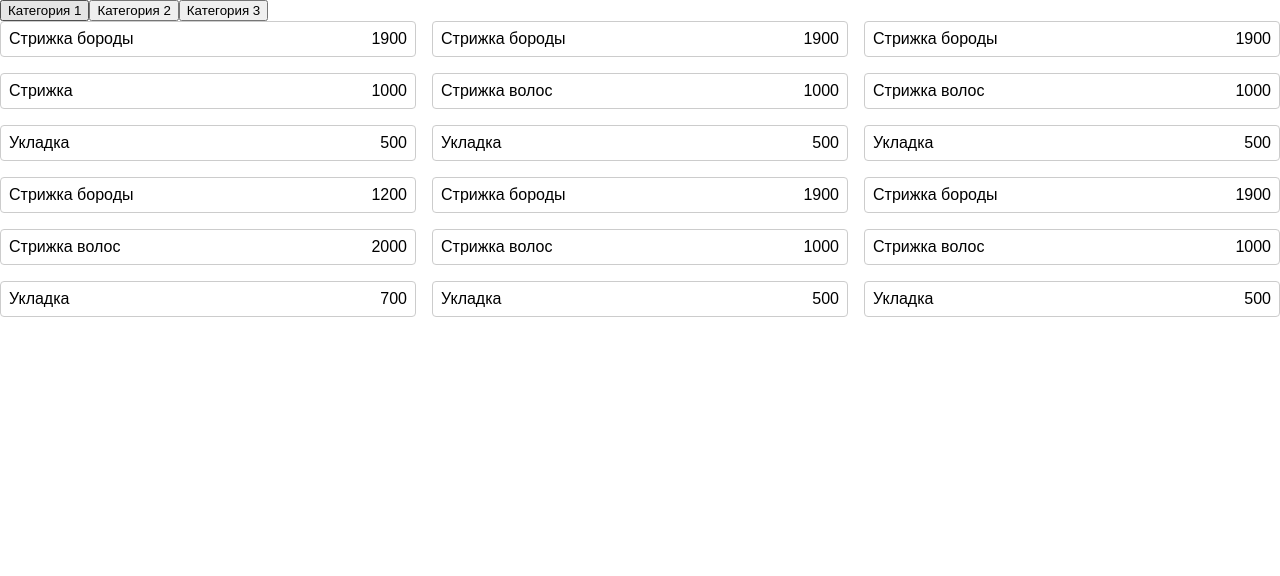
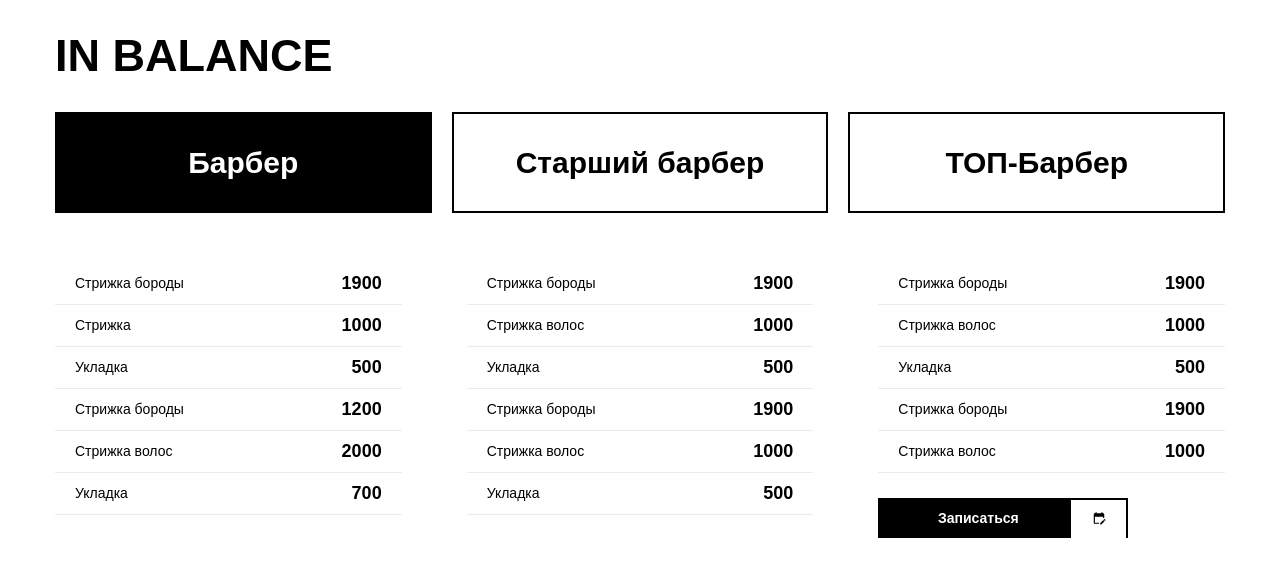
Before and after one commit to Ex1s9/Commerce-project, a React (Vite) app: page / in a window 1280 px wide. Shown: the top 576 px of the page. Built offline with nearby package versions, Linux system fonts and the light colour scheme; a web font is replaced by a local one.

Commit message:
no adaptive version

```diff
--- a/package.json
+++ b/package.json
@@ -13,6 +13,7 @@
     "@reduxjs/toolkit": "^2.5.1",
     "react": "^19.0.0",
     "react-dom": "^19.0.0",
+    "react-icons": "^5.5.0",
     "react-redux": "^9.2.0",
     "react-router": "^7.1.5"
   },
--- a/src/App.tsx
+++ b/src/App.tsx
@@ -1,10 +1,11 @@
-import Price from "./features/price-list/price/price"
+import PriceBlock from "./features/comp/PriceBlock"
+
 
 function App() {
 
   return (
     <div>
-      <Price />
+      <PriceBlock />
     </div>
   )
 }
--- /dev/null
+++ b/src/features/comp/PriceBlock.module.scss
@@ -0,0 +1,11 @@
+.priceBlock {
+   width: 100%;
+   max-width: 1200px;
+   margin: 0 auto;
+   h1 {
+      text-transform: uppercase;
+      font-size: 45px;
+      line-height: 52px;
+      font-weight: 800;
+   }
+}
--- /dev/null
+++ b/src/features/comp/PriceBlock.tsx
@@ -0,0 +1,12 @@
+import Price from "../price-list/price/price";
+import s from "./PriceBlock.module.scss";
+
+const PriceBlock = () => {
+   return (
+      <div className={s.priceBlock}>
+         <Price />
+      </div>
+   )
+}
+
+export default PriceBlock;
--- a/src/features/price-list/price/price.module.scss
+++ b/src/features/price-list/price/price.module.scss
@@ -1,18 +1,90 @@
 .price {
    display: flex;
    flex-direction: column;
+   margin: 0 15px;
+   .container {
+      .buttonBlock {
+         display: flex;
+         gap: 20px;
+         .button {
+            border: 2px solid black;
+            width: 33%;
+            height: 101px;
+            background-color: white;
+            margin-bottom: 50px;
+            font-size: 30px;
+            font-weight: 800;
+            &:hover {
+               color: white;
+               background-color: black;
             }
-
+            &.active {
+               background-color: black;
+               color: white;
+            }
+         }
+      }
       .priceList {
          display: grid;
          grid-template-columns: repeat(3, 1fr);
-   gap: 16px;
+         gap: 65px;
+         .column {
+            width: 100%;
+            & a {
+               width: 166px;
+               cursor: pointer;
+            }
+            .priceItem {
+               display: flex;
+               align-items: center;
+               justify-content: space-between;
+               gap: 20px;
+               color: #000;
+               font-size: 14px;
+               font-weight: 500;
+               line-height: 21px;
+               padding: 10px 20px;
+               border-bottom: 1px solid #EBEBEB;
+               .title {
+                  font-size: 14px;
+                  font-weight: 500;
+               }
+               .cost {
+                  font-size: 18px;
+                  font-weight: 800;
+               }
             }
 
-.priceItem {
-   display: flex;
-   justify-content: space-between;
-   padding: 8px;
-   border: 1px solid #ccc;
-   border-radius: 4px;
+            .serviceButton {
+               display: inline-block;
+               font-size: 14px;
+               font-weight: 800;
+               text-decoration: none;
+               padding-left: 15px;
+               padding-top: 10px;
+               padding-bottom: 10px;
+               position: relative;
+               background-color: #000;
+               color: #fff;
+               border: 2px solid #000;
+               text-align: center;
+               margin-top: 25px;
+               padding-right: 65px;
+               span {
+                  margin-left: 15px;
+                  padding: 10px 15px;
+                  background-color: #fff;
+                  color: #000;
+                  border: 1px solid #fff;
+                  width: 23px;
+                  height: 46%;
+                  right: 0;
+                  top: 0;
+                  position: absolute;
                }
+            }
+         }
+
+      }
+   }
+}
--- a/src/features/price-list/price/price.tsx
+++ b/src/features/price-list/price/price.tsx
@@ -1,33 +1,22 @@
 import { useState } from "react";
+import { MdEditCalendar } from "react-icons/md";
 import s from "./price.module.scss";
 
 const Price = () => {
    const [selectedCategory, setSelectedCategory] = useState("category1");
 
    const services = [
-      { title: "Стрижка бороды" },
-      { title: "Стрижка" },
-      { title: "Укладка" },
-      { title: "Стрижка бороды" },
-      { title: "Стрижка волос" },
-      { title: "Укладка" },
-      { title: "Стрижка бороды" },
-      { title: "Стрижка волос" },
-      { title: "Укладка" },
-      { title: "Стрижка бороды" },
-      { title: "Стрижка волос" },
-      { title: "Укладка" },
-      { title: "Стрижка бороды" },
-      { title: "Стрижка волос" },
-      { title: "Укладка" },
-      { title: "Стрижка бороды" },
-      { title: "Стрижка волос" },
-      { title: "Укладка" },
+      { title: "Стрижка бороды" }, { title: "Стрижка" }, { title: "Укладка" },
+      { title: "Стрижка бороды" }, { title: "Стрижка волос" }, { title: "Укладка" },
+      { title: "Стрижка бороды" }, { title: "Стрижка волос" }, { title: "Укладка" },
+      { title: "Стрижка бороды" }, { title: "Стрижка волос" }, { title: "Укладка" },
+      { title: "Стрижка бороды" }, { title: "Стрижка волос" }, { title: "Укладка" },
+      { title: "Стрижка бороды" }, { title: "Стрижка волос" }, { title: "Укладка" },
    ];
 
    const prices: { [key: string]: string[] } = {
-      category1: ["1900", "1000", "500", "1200", "2000", "700", "1900", "1000", "500", "1900", "1000", "500", "1900", "1000", "500", "1900", "1000", "500"],
-      category2: ["2000", "1100", "600", "2000", "1100", "600", "2000", "1100", "600", "2000", "1100", "600", "2000", "1100", "600", "2000"],
+      category1: ["1900", "1000", "500", "1200", "2000", "700", "1900", "1000", "500", "1900", "1000", "500", "1900", "1000", "500", "1900", "1000"],
+      category2: ["2000", "1100", "600", "2000", "1100", "600", "2000", "1100", "600", "2000", "1100", "600", "2000", "1100", "600", "2000", "1900"],
       category3: ["2100", "1200", "700", "2100", "1200", "700", "2100", "1200", "700", "2100", "1200", "700"],
    };
 
@@ -50,20 +39,47 @@
       reorderedPrices[newIndex] = prices[selectedCategory]?.[index] ?? "-";
    });
 
+   const columns = Array.from({ length: totalColumns }, () => [] as { service: { title: string } | undefined; price: string }[]);
+      reorderedServices.forEach((service, index) => {
+         const priceValue = reorderedPrices[index];
+         if (priceValue === "-") return;
+         const col = index % totalColumns;
+         columns[col].push({ service, price: priceValue });
+      });
+
    return (
       <div className={s.price}>
-         <div>
-            <button onClick={() => handleCategoryChange("category1")}>Категория 1</button>
-            <button onClick={() => handleCategoryChange("category2")}>Категория 2</button>
-            <button onClick={() => handleCategoryChange("category3")}>Категория 3</button>
-         </div>
-         <div className={s.priceList}>
-            {reorderedServices.map((service, index) => (
-               <div key={index} className={s.priceItem}>
-                  <span>{service?.title}</span>
-                  <span>{reorderedPrices[index]}</span>
-               </div>
-            ))}
+         <h1>In balance</h1>
+         <div className={s.container}>
+            <div className={s.buttonBlock}>
+               {["category1", "category2", "category3"].map((category) => (
+                  <button
+                     key={category}
+                     onClick={() => handleCategoryChange(category)}
+                     className={`${s.button} ${selectedCategory === category ? s.active : ""}`}
+                  >
+                     {category === "category1" ? "Барбер" : category === "category2" ? "Старший барбер" : "ТОП-Барбер"}
+                  </button>
+               ))}
+            </div>
+            <div className={s.priceList}>
+               {columns.map((col, ColIndex) => (
+                  <div key={ColIndex} className={s.column}>
+                     {col.map((item, index) => (
+                        <div key={index} className={s.priceItem}>
+                           <span className={s.title}>{item.service?.title}</span>
+                           <span className={s.cost}>{item.price}</span>
+                        </div>
+                     ))}
+                     {ColIndex === columns.length - 1 && (
+                        <a className={s.serviceButton}>
+                           Записаться
+                           <span><MdEditCalendar /></span>
+                        </a>
+                     )}
+                  </div>
+               ))}
+            </div>
          </div>
       </div>
    );
```
Also changed, not shown: 1 other file (tests, documents, lock files or other folders). Lines whose indentation alone changed are shown as unchanged.
